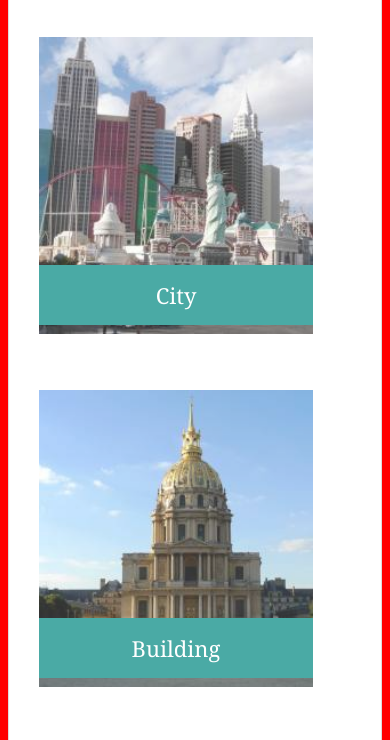
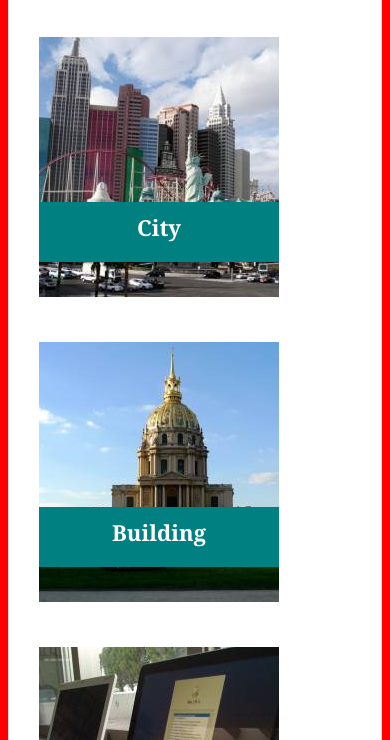
Before and after one commit to ahinson215/Responsive-Portfolio, a plain HTML site: page portfolio.html in a window 390 px wide. Shown: the part 259-999 px from the top of the page. Drawn offline with Linux system fonts and the light colour scheme.

Commit message:
Finalizing media queries on each html page

```diff
--- a/style.css
+++ b/style.css
@@ -90,6 +90,15 @@ body {
 
   }
 
+  .profile-image {
+    float: left;
+    width: 300px;
+    max-width: 100%;
+    height: auto;
+    margin-top: 10px;
+    margin-right: 25px;
+    min-width:100px;
+  }
 
 
 
@@ -140,46 +149,43 @@ body {
   /* portfolio page */
 
   .work {
+    display:flex;
     position: relative;
-    float: left;
-    width: 274px;
-    margin: 20px 0 25px;
-    overflow: auto;
+ float:left;
+ width:240px;
+ margin: 20px 0 25px;
+ overflow: auto;
+
+
+
   }
 
   .work:nth-child(even) {
-    margin-right: 40px;
+    margin: 20px 50px 25px;
+
+
   }
 
   .work img {
-    width: 100%;
-    border: 0 none;
-    opacity: 0.8;
+    flex-direction: column;
+
   }
 
   .work h3 {
     position: absolute;
-    bottom: 20px;
-    width: 100%;
-    padding: 15px;
-    margin-bottom: 0;
-    font-weight: 300;
-    line-height: 30px;
-    color: #ffffff;
-    text-align: center;
-    background: #4aaaa5;
-    border-bottom: 0;
+    bottom:20px;
+    border:none;
+    background-color: teal;
+   color:white;
+   height:60px;
+   line-height: 50px;
+   text-align:center;
+   width:240px;
+
+
   }
 
-  .profile-image {
-    float: left;
-    width: 300px;
-    max-width: 100%;
-    height: auto;
-    margin-top: 10px;
-    margin-right: 25px;
-    min-width:100px;
-  }
+
 
 
   /* contact page */
@@ -239,12 +245,17 @@ body {
       background-color: red;
 
     }
+    .work:nth-child(even) {
+      margin: 20px 0px 25px;
+
+
+    }
 
   .aboutMe {
       width:100%;
 }
     .profile-image {
-     width:70%;
+     width:100%;
      height:350px;
    }
 
@@ -259,7 +270,10 @@ body {
        position: static;
     text-align:center;
     }
+     nav a {
+     text-decoration: none;
 
+     }
      #logo {
       width: 100%;
       height:60px;
```
